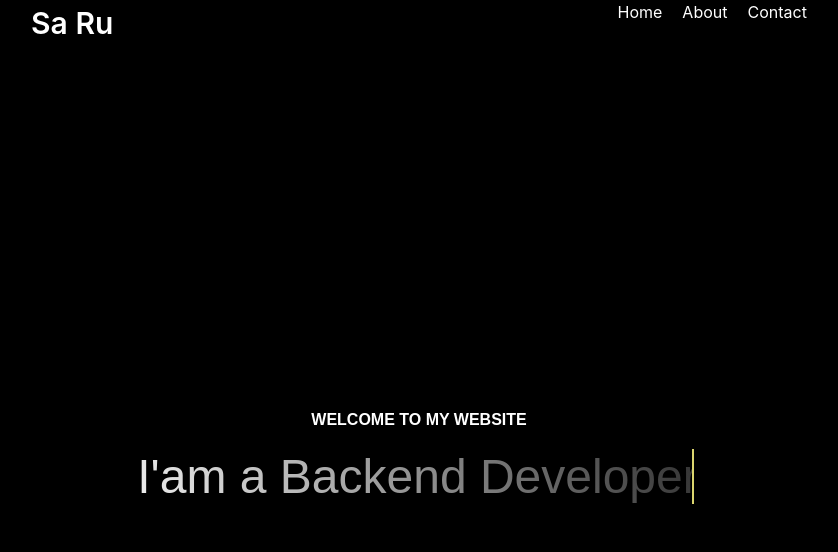
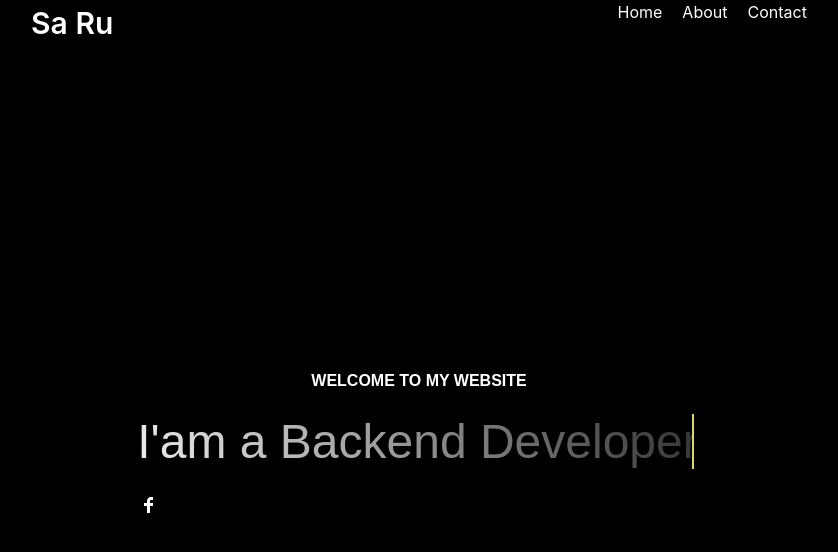
Before and after one commit to Sapnaasubedi/Saruportfolio, a React (Create React App) app in the folder my-portfolio/: page / in a window 1280 px wide. Shown: the top 552 px of the page, without its empty margins (221-1059 px from the left). Built offline with nearby package versions, Linux system fonts and the light colour scheme.

Commit message:
feat: add social

```diff
--- a/my-portfolio/package.json
+++ b/my-portfolio/package.json
@@ -14,6 +14,7 @@
     "axios": "^1.7.5",
     "react": "^18.3.1",
     "react-dom": "^18.3.1",
+    "react-icons": "^5.3.0",
     "react-scripts": "5.0.1",
     "typescript": "^4.9.5",
     "web-vitals": "^2.1.4"
--- a/my-portfolio/src/components/Hero.tsx
+++ b/my-portfolio/src/components/Hero.tsx
@@ -1,13 +1,15 @@
-import React from 'react'
+
+import { Space } from 'antd';
 import './hero.css'
+import { TiSocialFacebook } from "react-icons/ti";
 const Hero = () => {
   return (
     <div className="container">
-    <div>
-      <h4 style={{ color: "white" , textAlign: "center", margin: "20px"}}>WELCOME TO MY WEBSITE</h4>
+    <Space direction='vertical' size="large">
+      <h4 style={{ color: "white" , textAlign: "center"}}>WELCOME TO MY WEBSITE</h4>
       <h1 className="type">I'am a Backend Developer</h1>
-    </div>
-    <div></div>
+      <ul><li style={{color: "white" , listStyle: "none" , fontSize: "24px"}}><TiSocialFacebook /></li></ul>
+    </Space>
   </div>
   )
 }
--- a/my-portfolio/src/components/hero.css
+++ b/my-portfolio/src/components/hero.css
@@ -28,6 +28,7 @@
       color: #dbd56e;
       background: -webkit-linear-gradient(25deg, #eee, #333);
       -webkit-background-clip: text;
+      background-clip: text; /* Add the standard property */
       -webkit-text-fill-color: transparent;
       font-size: 3rem;
       font-weight: 500;
```
Also changed, not shown: 1 other file (tests, documents, lock files or other folders). Lines whose indentation alone changed are shown as unchanged.
